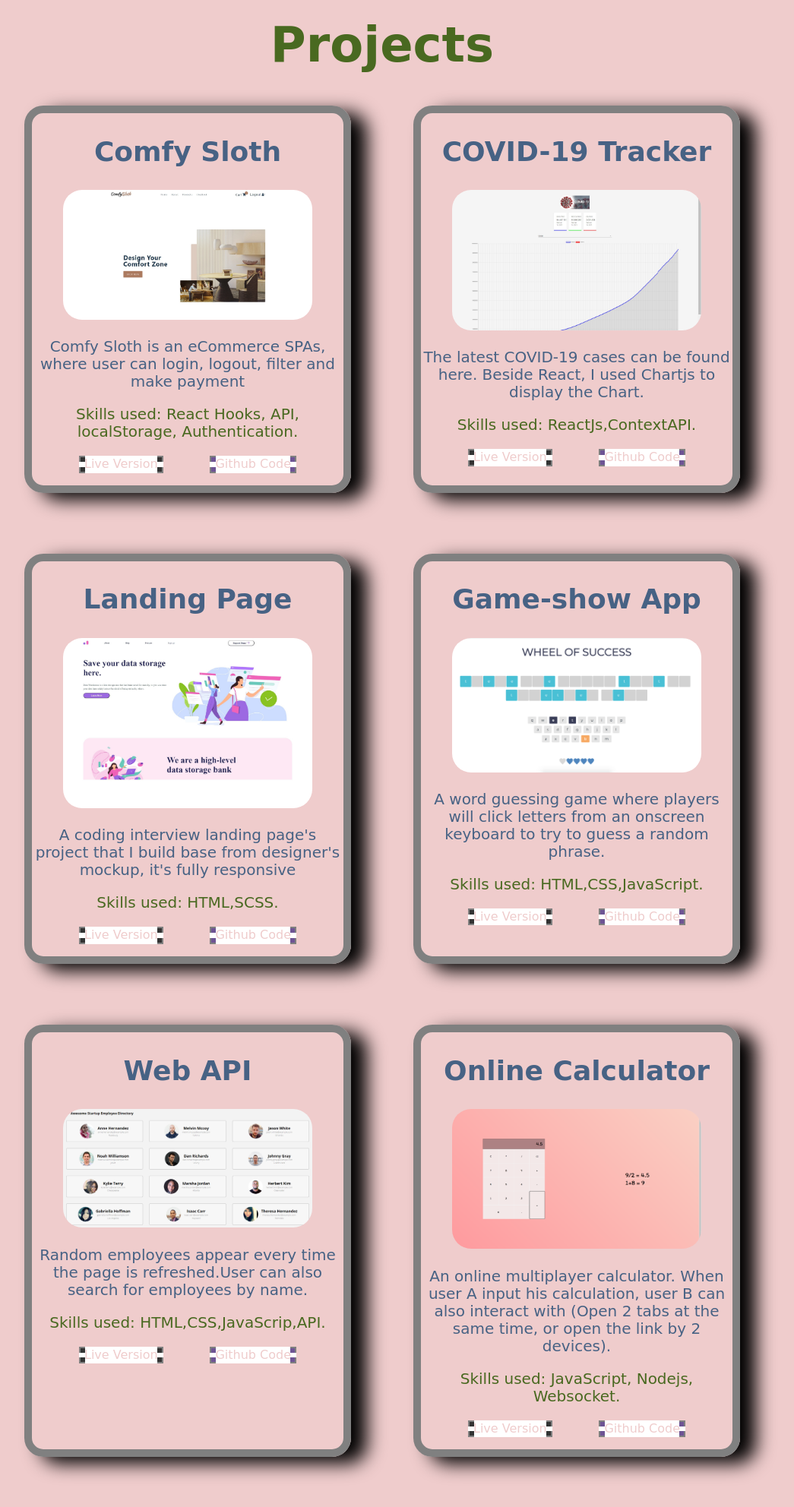
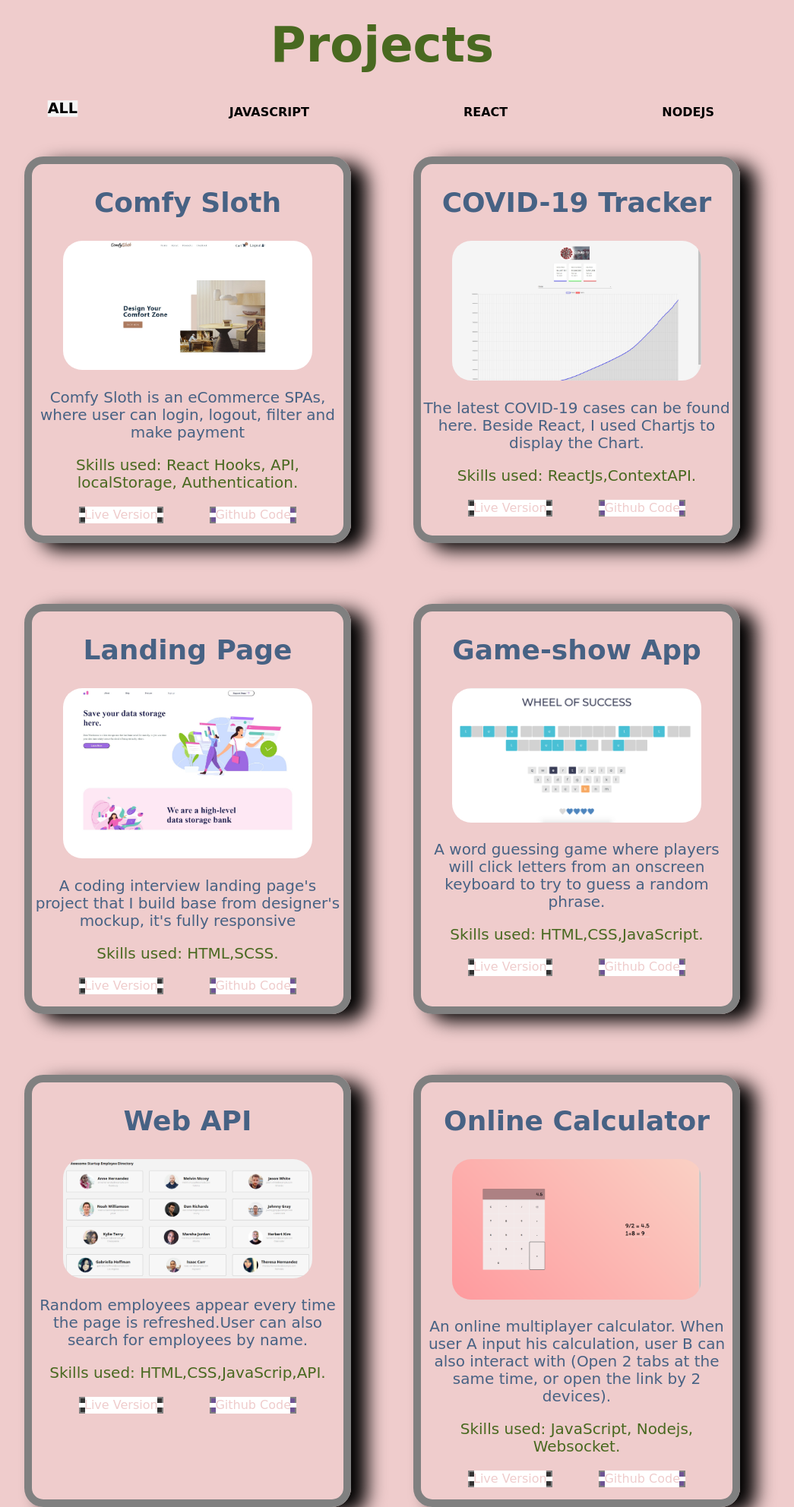
Before and after one commit to oooharuooo/DatVThong.github.io, a website: page Portfolio/index.html in a window 1280 px wide. Shown: the part 920-2904 px from the top of the page at 76% size, without its empty margins (137-1182 px from the left). Drawn offline with nearby package versions, Linux system fonts and the light colour scheme; a web font is replaced by a local one.

Commit message:
added Filter Tab

```diff
--- a/Portfolio/app.js
+++ b/Portfolio/app.js
@@ -1,55 +1,84 @@
 // 3D Hover effect
-const img3Ds = document.querySelectorAll('.effect-3d');
+const img3Ds = document.querySelectorAll(".effect-3d");
 // Loop through each img and create 3d hover effect
-const hover3D = img3Ds.forEach(img3D => {
-    / Get the height and width of the img /
+const hover3D = img3Ds.forEach((img3D) => {
+	/ Get the height and width of the img /;
 	const height = img3D.clientHeight;
 	const width = img3D.clientWidth;
-    / Define function /
+	/ Define function /;
 	const handleMove = (e) => {
 		const xVal = e.layerX;
 		const yVal = e.layerY;
 		const yRotation = 20 * ((xVal - width / 2) / width);
 		const xRotation = -20 * ((yVal - height / 2) / height);
 		/* Generate string for CSS transform property */
-        const string = 'perspective(500px) scale(1.1) rotateX(' + xRotation + 'deg) rotateY(' + yRotation + 'deg)';
+		const string =
+			"perspective(500px) scale(1.1) rotateX(" +
+			xRotation +
+			"deg) rotateY(" +
+			yRotation +
+			"deg)";
 		/* Apply the calculated transformation */
 		img3D.style.transform = string;
-    }
+	};
 
 	// *Add a listener for mousemove event to trigger function 'handleMove' On mousemove
-     img3D.addEventListener('mousemove', handleMove);
+	img3D.addEventListener("mousemove", handleMove);
 
-     /Add listener for mouseout event, remove the rotation /
-    img3D.addEventListener('mouseout', () => {
-        img3D.style.transform = 'perspective(500px) scale(1) rotateX(0) rotateY(0)'
-    })
+	/Add listener for mouseout event, remove the rotation /;
+	img3D.addEventListener("mouseout", () => {
+		img3D.style.transform = "perspective(500px) scale(1) rotateX(0) rotateY(0)";
+	});
 
 	//Add listener for mousedown event, to simulate click
-    img3D.addEventListener('mousedown', () => {
-        img3D.style.transform = 'perspective(500px) scale(0.9) rotateX(0) rotateY(0)'
-    })
+	img3D.addEventListener("mousedown", () => {
+		img3D.style.transform =
+			"perspective(500px) scale(0.9) rotateX(0) rotateY(0)";
+	});
 
 	//Add listener for mouseup, simulate release of mouse click
-    img3D.addEventListener('mouseup', () => {
-        img3D.style.transform = 'perspective(500px) scale(1.1) rotateX(0) rotateY(0)'
-    })
-})
+	img3D.addEventListener("mouseup", () => {
+		img3D.style.transform =
+			"perspective(500px) scale(1.1) rotateX(0) rotateY(0)";
+	});
+});
 
 // toTopButton
-const toTopButton = document.querySelector('.toTopButton');
-window.addEventListener("scroll",() => {
-    toTopButton.classList.toggle("active",window.scrollY > 500)
-})
+const toTopButton = document.querySelector(".toTopButton");
+window.addEventListener("scroll", () => {
+	toTopButton.classList.toggle("active", window.scrollY > 500);
+});
 
 const scrollToTop = () => scrollEffect(0);
 const scrollToProject = () => scrollEffect(1000);
 const scrollToContact = () => scrollEffect(4200);
 
 // Scrolling effect
-const scrollEffect= (number) => {
+const scrollEffect = (number) => {
 	window.scrollTo({
-       top:number,
-        behavior:"smooth"
-    })
+		top: number,
+		behavior: "smooth",
+	});
+};
+
+// Filter Section
+const tabsFilter = document.querySelectorAll(".filter-container li");
+const showValues = document.querySelectorAll(".project-container");
+
+tabsFilter.forEach((tab) => {
+	tab.addEventListener("click", () => {
+		tabsFilter.forEach((tab) => {
+			tab.className = "";
+		});
+		tab.className = "active";
+		// show different Value
+        let values = tab.textContent;
+        console.log(values)
+		showValues.forEach((show) => {
+			show.style.display = "none";
+			if (show.getAttribute("data-id") === values || values === "All") {
+				show.style.display = "block";
 			}
+		});
+	});
+});
--- a/Portfolio/index.html
+++ b/Portfolio/index.html
@@ -94,13 +94,21 @@
 					Projects
 				</h1>
 
+				<!-- Tab Filter -->
+				<ul
+					class="filter-container"
+					data-aos="fade-right"
+					data-aos-easing="ease-in-out"
+					data-aos-duration="1000"
+				>
+					<li class="active">All</li>
+					<li>JavaScript</li>
+					<li>React</li>
+					<li>Nodejs</li>
+				</ul>
+
 				<div class="project-big-container">
-					<section
-						class="project-container"
-						data-aos="fade-down"
-						data-aos-easing="ease-in-out"
-						data-aos-duration="1000"
-					>
+					<section class="project-container" data-id="React">
 						<div class="project-container-title">
 							<h2>Comfy Sloth</h2>
 						</div>
@@ -142,12 +150,7 @@
 						</div>
 					</section>
 
-					<section
-						class="project-container"
-						data-aos="fade-down"
-						data-aos-easing="ease-in-out"
-						data-aos-duration="1000"
-					>
+					<section class="project-container" data-id="React">
 						<div class="project-container-title">
 							<h2>COVID-19 Tracker</h2>
 						</div>
@@ -187,12 +190,7 @@
 						</div>
 					</section>
 
-					<section
-						class="project-container"
-						data-aos="fade-down"
-						data-aos-easing="ease-in-out"
-						data-aos-duration="1000"
-					>
+					<section class="project-container" data-id="JavaScript">
 						<div class="project-container-title">
 							<h2>Landing Page</h2>
 						</div>
@@ -232,12 +230,7 @@
 						</div>
 					</section>
 
-					<section
-						class="project-container"
-						data-aos="fade-down"
-						data-aos-easing="ease-in-out"
-						data-aos-duration="1000"
-					>
+					<section class="project-container" data-id="JavaScript">
 						<div class="project-container-title">
 							<h2>Game-show App</h2>
 						</div>
@@ -277,12 +270,7 @@
 						</div>
 					</section>
 
-					<section
-						class="project-container"
-						data-aos="fade-down"
-						data-aos-easing="ease-in-out"
-						data-aos-duration="1000"
-					>
+					<section class="project-container" data-id="JavaScript">
 						<div class="project-container-title">
 							<h2>Web API</h2>
 						</div>
@@ -322,12 +310,7 @@
 						</div>
 					</section>
 
-					<section
-						class="project-container"
-						data-aos="fade-down"
-						data-aos-easing="ease-in-out"
-						data-aos-duration="1000"
-					>
+					<section class="project-container" data-id="Nodejs">
 						<div class="project-container-title">
 							<h2>Online Calculator</h2>
 						</div>
--- a/Portfolio/sass/components/_animation.scss
+++ b/Portfolio/sass/components/_animation.scss
@@ -1,20 +1,37 @@
 @keyframes rightToLeft {
-    @include basic-animation(translateX(50px),translateX(-10px),translateX(0px));
+	@include basic-animation(
+		translateX(50px),
+		translateX(-10px),
+		translateX(0px)
+	);
 }
 
 @keyframes bottomToTop {
-    @include basic-animation(translateY(100px),translateY(-30px),translateY(0px));
+	@include basic-animation(
+		translateY(100px),
+		translateY(-30px),
+		translateY(0px)
+	);
 }
 
 @keyframes bottomToTop2 {
-    @include basic-animation(translateY(100px),translateY(-30px),translateY(0px));
-    0%, 50% {
+	@include basic-animation(
+		translateY(100px),
+		translateY(-30px),
+		translateY(0px)
+	);
+	0%,
+	50% {
 		visibility: hidden;
 	}
 }
 
 @keyframes topToBottom {
-    @include basic-animation(translateY(-100px),translateY(0px),translateY(0px));
+	@include basic-animation(
+		translateY(-100px),
+		translateY(0px),
+		translateY(0px)
+	);
 }
 
 @keyframes leftToRight {
@@ -29,19 +46,28 @@
 }
 
 @keyframes shake {
-    10%, 90% {
+	10%,
+	90% {
 		transform: translate3d(-1px, 0, 0);
 	}
 
-    20%, 80% {
+	20%,
+	80% {
 		transform: translate3d(2px, 0, 0);
 	}
 
-    30%, 50%, 70% {
+	30%,
+	50%,
+	70% {
 		transform: translate3d(-4px, 0, 0);
 	}
 
-    40%, 60% {
+	40%,
+	60% {
 		transform: translate3d(4px, 0, 0);
 	}
 }
+
+[data-aos^="zoom"][data-aos^="zoom"] {
+	opacity: 1;
+}
--- a/Portfolio/sass/components/_buttons.scss
+++ b/Portfolio/sass/components/_buttons.scss
@@ -5,14 +5,14 @@ li {
 	list-style: none;
 }
 
-.buttonEffect{
+.buttonEffect {
 	position: relative;
 	display: inline-block;
 	font-size: 2rem;
 	text-decoration: none;
 	color: $color-primary;
 	border: 2px solid gray;
-    background-color:gray;
+	background-color: gray;
 	padding: 15px 30px;
 
 	&:hover {
@@ -20,18 +20,30 @@ li {
 	}
 
 	&:before {
-        @include beforeAfter(6px,-2px,scaleY(1),calc(100% + 4px),calc(100% - 12px));
+		@include beforeAfter(
+			6px,
+			-2px,
+			scaleY(1),
+			calc(100% + 4px),
+			calc(100% - 12px)
+		);
 	}
 	&:hover:before {
 		transform: scaleY(0);
-        transition:0.5s ease-in-out;
+		transition: 0.5s ease-in-out;
 	}
 	&:after {
-        @include beforeAfter (-2px,6px,scaleX(1),calc(100% - 12px),calc(100% + 4px));
+		@include beforeAfter(
+			-2px,
+			6px,
+			scaleX(1),
+			calc(100% - 12px),
+			calc(100% + 4px)
+		);
 	}
 	&:hover:after {
 		transform: scaleX(0);
-        transition:0.5s 0.5s ease-in-out;
+		transition: 0.5s 0.5s ease-in-out;
 	}
 	span {
 		position: relative;
@@ -39,15 +51,15 @@ li {
 	}
 }
 
-.smallButtonEffect{
+.smallButtonEffect {
 	font-size: 1rem;
 	padding: 0px 20px;
 }
 
-.toTopButton{
-    position:fixed;
-    opacity:0;
-    transition:0.5s;
+.toTopButton {
+	position: fixed;
+	opacity: 0;
+	transition: 0.5s;
 	left: 92%;
 	top: 90%;
 
@@ -60,8 +72,26 @@ li {
 	}
 }
 
+.filter-container {
+	display: flex;
+    justify-content: space-evenly;
+
+	padding-bottom: 2rem;
+    padding-left: 0;
+
+    text-transform: uppercase;
+    font-weight: 900;
+
+    li:hover,
+    .active {
+		transition: transform 0.7s;
+        transform: translateY(-5px) scale(1.2);
+        background-color: whitesmoke
+	}
+}
+
 .shakeResume {
-    animation: shake 5s infinite cubic-bezier(.36,.07,.19,.97) both;
+	animation: shake 5s infinite cubic-bezier(0.36, 0.07, 0.19, 0.97) both;
 	transform: translate3d(0, 0, 0);
 	perspective: 1000px;
 }
```
Also changed, not shown: Portfolio/sass/css/styles.css, 1 other file. Lines whose indentation alone changed are shown as unchanged.
